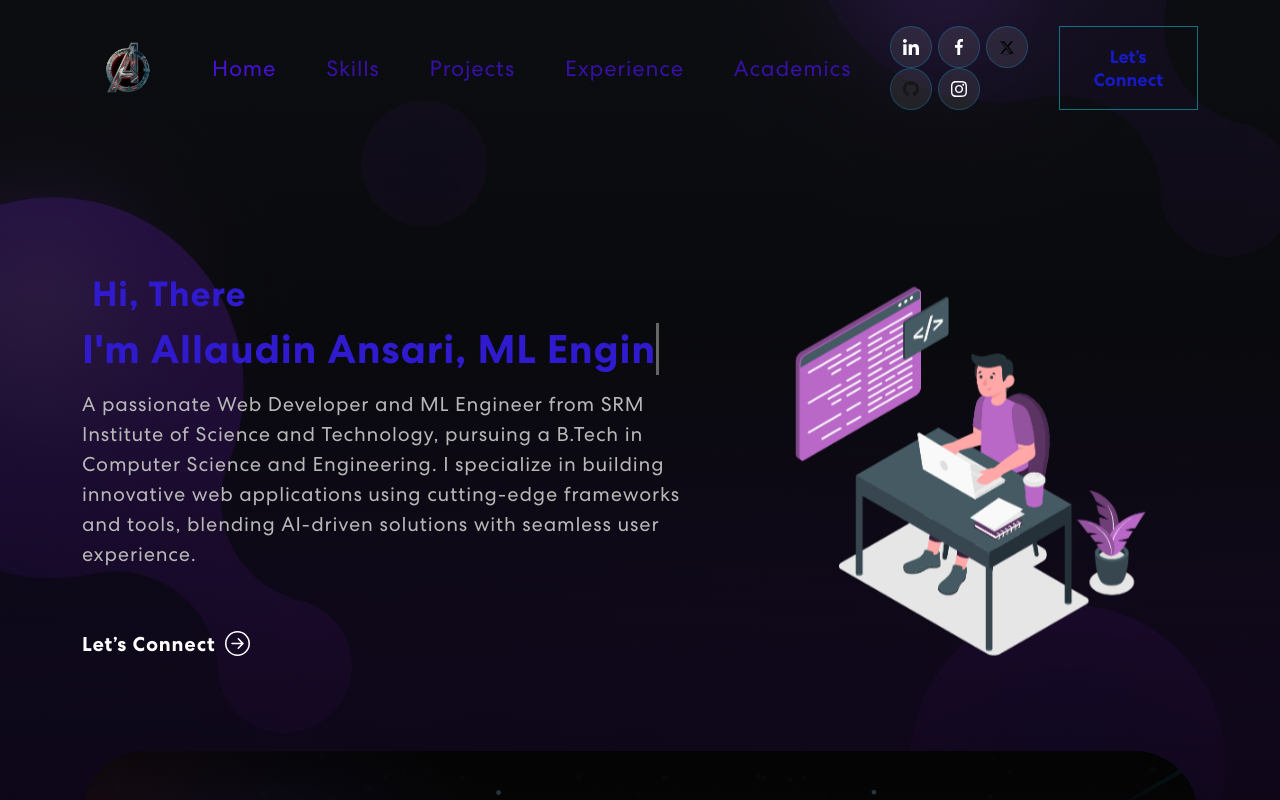
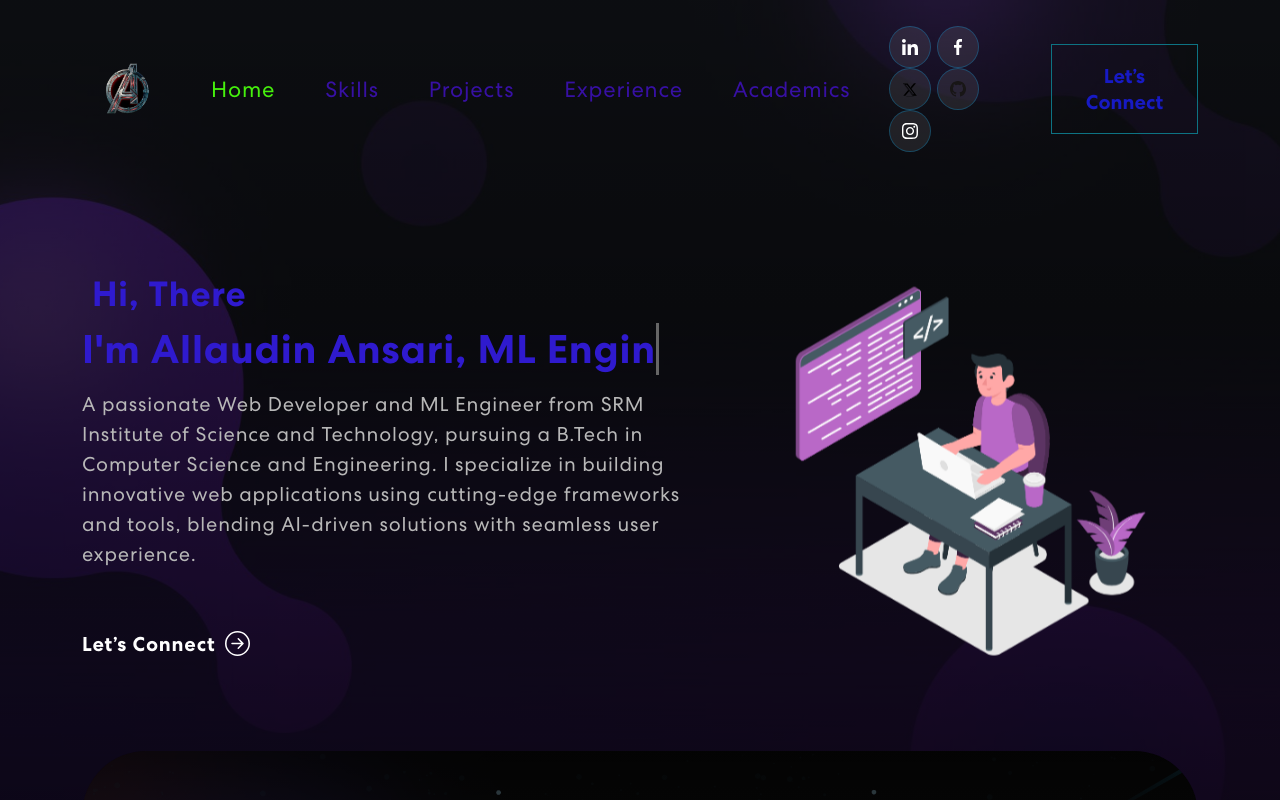
Before and after one commit to allu0786ansari/Allaudin_Ansari_Portfolio, a React (Create React App) app: page / in a window 1280 px wide. Shown: the top 800 px of the page. Built offline with nearby package versions, Linux system fonts and the light colour scheme.

Commit message:
files added

```diff
--- a/src/App.css
+++ b/src/App.css
@@ -108,6 +108,7 @@ nav.navbar .navbar-nav .nav-link.navbar-link {
 nav.navbar .navbar-nav a.nav-link.navbar-link:hover,
 nav.navbar .navbar-nav a.nav-link.navbar-link.active {
     opacity: 1;
+    color: #46f00d !important;
 }
 span.navbar-text {
     display: flex;
@@ -155,7 +156,7 @@ span.navbar-text {
   color: #171ac4;
   border: 1px solid #0d7383;
   padding: 18px 34px;
-  font-size: 18px;
+  font-size: 20px;
   margin-left: 18px;
 	position: relative;
 	background-color: transparent;
@@ -618,7 +619,7 @@ nav.navbar .navbar-toggler[aria-expanded="true"] .navbar-toggler-icon {
   color: #fff;
 }
 .contact form input:focus::placeholder, .contact form textarea:focus::placeholder {
-  color: #0be713;
+  color: #09e3ea;
   opacity: 0.8;
 }
 .contact form button {
```
